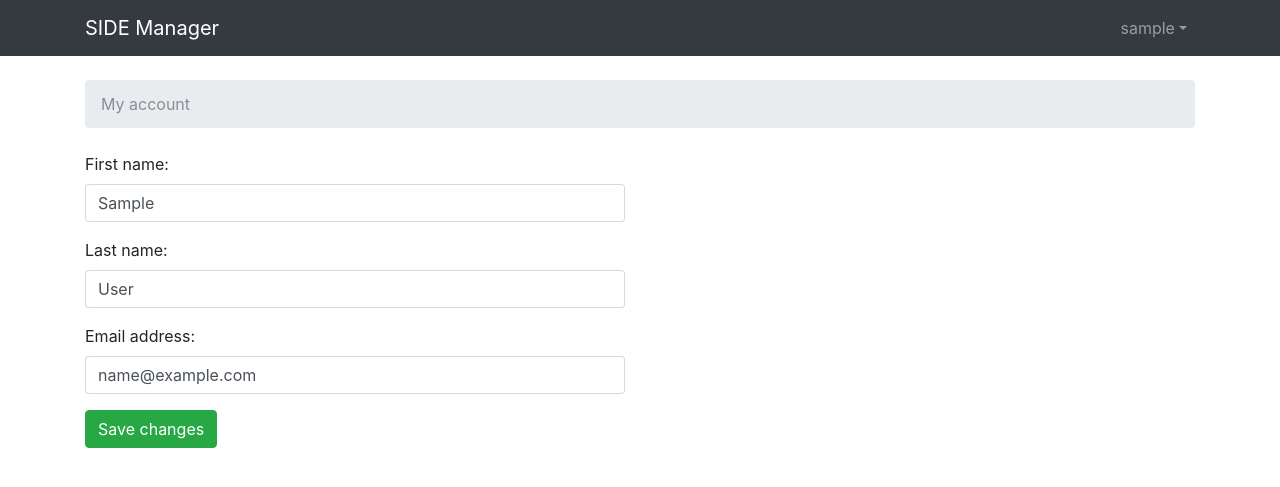
After one commit to sebah12/side_manager, a Django app: page /settings/account/ in a window 1280 px wide. The commit adds this page. Shown: the top 487 px of the page. Run offline with Django 3.2, Linux system fonts and the light colour scheme; the visitor is signed in with stand-in values (Sample User, id 1); parts of the project's set-up code (start-up, migrations or seed data) failed here and were passed over; some libraries are stand-ins or nearby versions; some web fonts are replaced.

Commit message:
Add my_account view

```diff
--- a/accounts/views.py
+++ b/accounts/views.py
@@ -1,3 +1,17 @@
-from django.shortcuts import render
+from django.contrib.auth.decorators import login_required
+from django.contrib.auth.models import User
+from django.urls import reverse_lazy
+from django.utils.decorators import method_decorator
+from django.views.generic import UpdateView
+
 
 # Create your views here.
+@method_decorator(login_required, name='dispatch')
+class UserUpdateView(UpdateView):
+    model = User
+    fields = ('first_name', 'last_name', 'email', )
+    template_name = 'my_account.html'
+    success_url = reverse_lazy('my_account')
+
+    def get_object(self):
+        return self.request.user
--- a/manager/views.py
+++ b/manager/views.py
@@ -6,6 +6,7 @@ from .forms import NewMarcaForm, NewProductForm
 from django.contrib.auth.decorators import login_required
 from django.views.generic import UpdateView, DeleteView, ListView
 from django.utils.decorators import method_decorator
+from django.urls import reverse_lazy
 
 
 def home(request):
--- a/side_project/urls.py
+++ b/side_project/urls.py
@@ -17,6 +17,7 @@ from django.conf.urls import url
 from django.contrib import admin
 from django.contrib.auth import views as auth_views
 from manager import views
+from accounts import views as accounts_views
 
 
 urlpatterns = [
@@ -24,6 +25,8 @@ urlpatterns = [
     url(r'^login/$', auth_views.LoginView.as_view(
         template_name='login.html'), name='login'),
     url(r'^logout/$', auth_views.LogoutView.as_view(), name='logout'),
+    url(r'^settings/account/$', accounts_views.UserUpdateView.as_view(),
+        name='my_account'),
     url(r'^manager/', views.manager, name='manager'),
     url(r'^marcas/(?P<pk>\d+)/$', views.marca, name='marca'),
     url(r'^marcas/(?P<marca_id>\d+)/edit/$',
--- a/templates/base.html
+++ b/templates/base.html
@@ -29,7 +29,7 @@
             {{ user.username }}</a>
             <div class="dropdown-menu dropdown-menu-right"
                  aria-labelledby="userMenu">
-            <a class="dropdown-item" href="#">My account</a>
+            <a class="dropdown-item" href="{% url 'my_account' %}">My account</a>
             <a class="dropdown-item" href="{% url 'password_change' %}">Change password</a>
             <div class="dropdown-divider"></div>
             <a class="dropdown-item" href="{% url 'logout' %}">Log out</a>
--- /dev/null
+++ b/templates/my_account.html
@@ -0,0 +1,19 @@
+{% extends 'base.html' %}
+
+{% block title %}My account{% endblock %}
+
+{% block breadcrumb %}
+  <li class="breadcrumb-item active">My account</li>
+{% endblock %}
+
+{% block content %}
+  <div class="row">
+    <div class="col-lg-6 col-md-8 col-sm-10">
+      <form method="post" novalidate>
+        {% csrf_token %}
+        {% include 'includes/form.html' %}
+        <button type="submit" class="btn btn-success">Save changes</button>
+      </form>
+    </div>
+  </div>
+{% endblock %}
```
